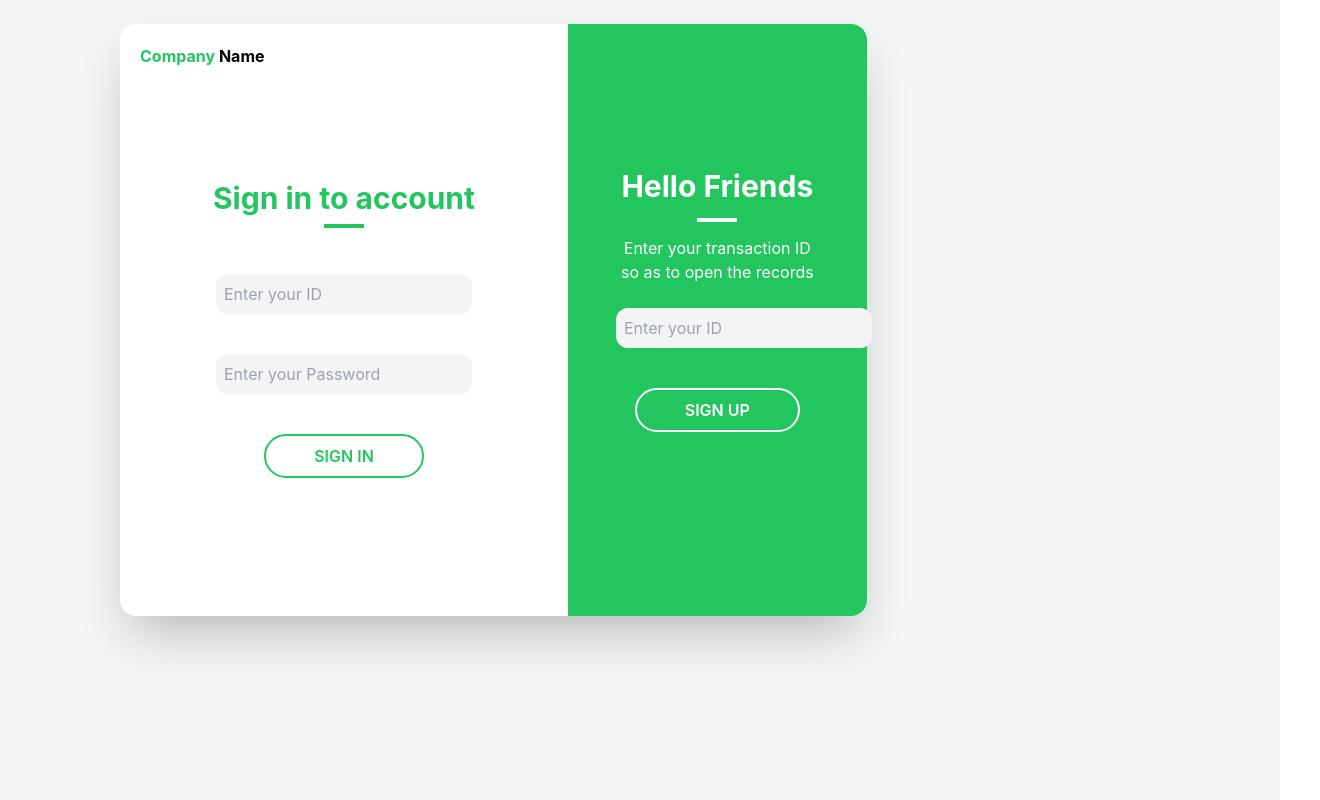
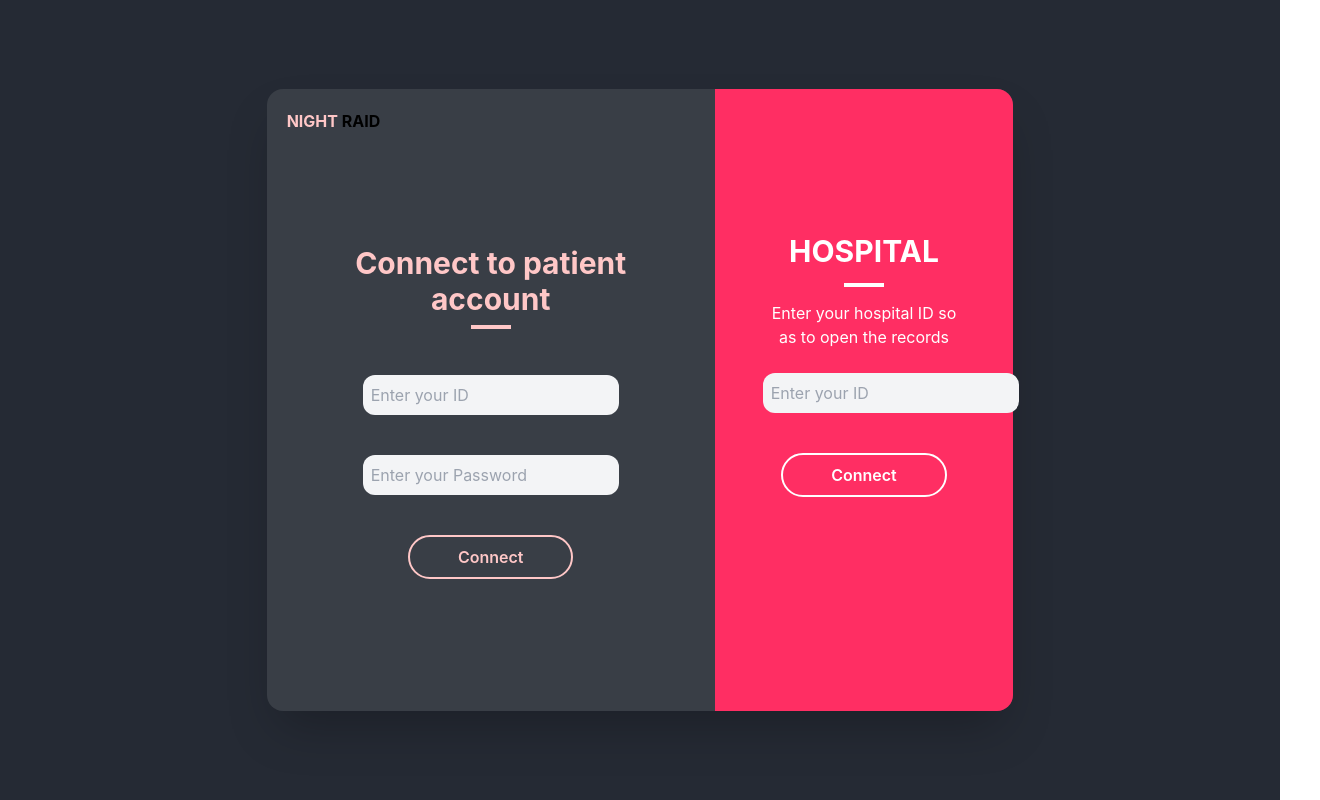
Before and after one commit to prithvi009/solana, a Next.js app: page / in a window 1280 px wide. Shown: the whole page, 1320 px wide, since content can reach past the window. Built offline with nearby package versions, Linux system fonts and the light colour scheme.

Commit message:
Made some more changes

```diff
--- a/pages/index.js
+++ b/pages/index.js
@@ -4,23 +4,23 @@ export default function Home() {
   return (
     <>
 {/* Login */}
-<div className="flex flex-col items-center justify-center min-h-screen py-2 bg-gray-100">
+<div className="flex flex-col items-center justify-center min-h-screen py-2 bg-[#252A34]">
 <Head>
   <title>Login Health</title>
   <link rel="icon" href="../public/favicon.ico" />
 </Head>
-<main className="flex flex-col justify-center items-stretch w-full flex-1 px-20 text-center mb-40 ml-20">
-<div className="bg-white rounded-2xl shadow-2xl flex w-2/3 max-w-4xl">
+<main className="flex flex-col justify-center items-center w-full flex-1 px-20 text-center">
+<div className="bg-[#393E46] rounded-2xl shadow-2xl flex w-2/3 max-w-4xl">
 <div className="w-3/5 p-5">
 {/* Sign In  */}
 <div className="text-left font-bold">
-<span className="text-green-500">Company</span> Name
+<span className="text-[#FFC7C7]">NIGHT</span> RAID
 </div>
 <div className="py-28 px-12">
-  <h2 className="text-3xl font-bold text-green-500 mb-2">
-    Sign in to account
+  <h2 className="text-3xl font-bold text-[#FFC7C7] mb-2">
+    Connect to patient account
   </h2>
-  <div className="border-2 w-10 border-green-500 inline-block mb-10"></div>
+  <div className="border-2 w-10 border-[#FFC7C7] inline-block mb-10"></div>
   <div className="flex flex-col items-center">
   <div className="bg-gray-100 w-64 p-2 rounded-xl">
   <input  className="bg-gray-100 rounded-md"type="email" name="email" placeholder="Enter your ID">
@@ -30,24 +30,24 @@ export default function Home() {
 <input  className="bg-gray-100 rounded-md"type="password" name="password" placeholder="Enter your Password">
 </input>
 </div>
-<a href="#" className="border-2 border-green-500 rounded-full text-green-500 px-12 py-2 inline-block mt-10 font-semibold hover:bg-green-500 hover:text-white">SIGN IN</a>
+<a href="#" className="border-2 border-[#FFC7C7] rounded-full text-[#FFC7C7] px-12 py-2 inline-block mt-10 font-semibold hover:bg-[#FFC7C7] hover:text-black">Connect</a>
 
   </div>
 </div>
 </div>
-<div className="w-2/5 bg-green-500 text-white rounded-tr-2xl rounded-br-2xl py-36 px-12">
+<div className="w-2/5 bg-[#FF2E63] text-white rounded-tr-2xl rounded-br-2xl py-36 px-12">
 {/* About */}
 <h2 className="text-3xl font-bold mb-2">
-Hello Friends
+HOSPITAL
 </h2>
 <div className="border-2 w-10 border-white inline-block mb-2"></div>
-<p className="mb-10">Enter your transaction ID so as to open the records
+<div className="mb-10">Enter your hospital ID so as to open the records
 <div className="bg-gray-100 w-64 p-2 rounded-xl mt-6">
   <input  className="bg-gray-100 rounded-md "type="email" name="email" placeholder="Enter your ID">
 </input>
 </div>
-<a href="#" className="border-2 border-white rounded-full px-12 py-2 inline-block mt-10 font-semibold hover:bg-white hover:text-green-500">SIGN UP</a>
-</p>
+<a href="#" className="border-2 border-white rounded-full px-12 py-2 inline-block mt-10 font-semibold hover:bg-white hover:text-black">Connect</a>
+</div>
 </div>
 
 
```
